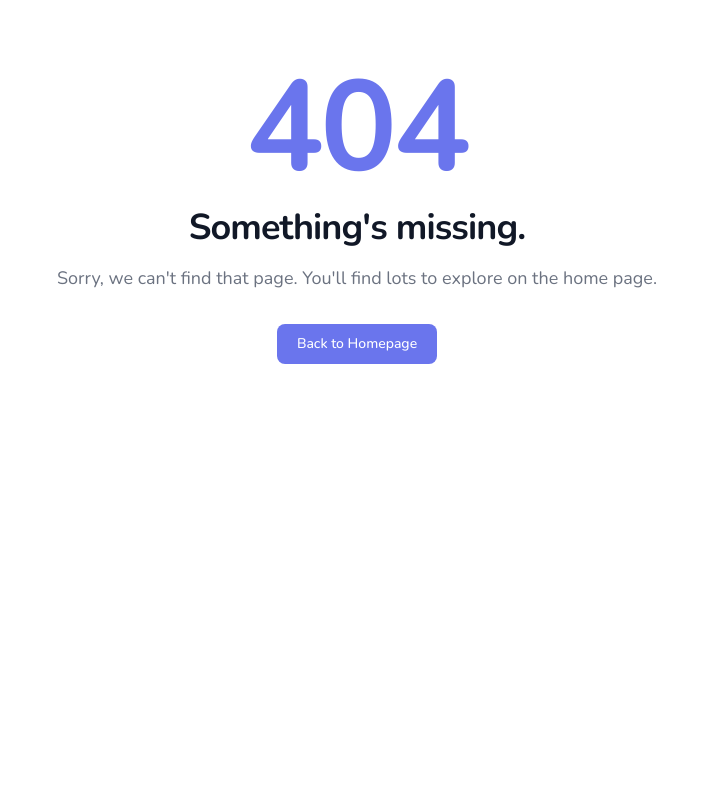
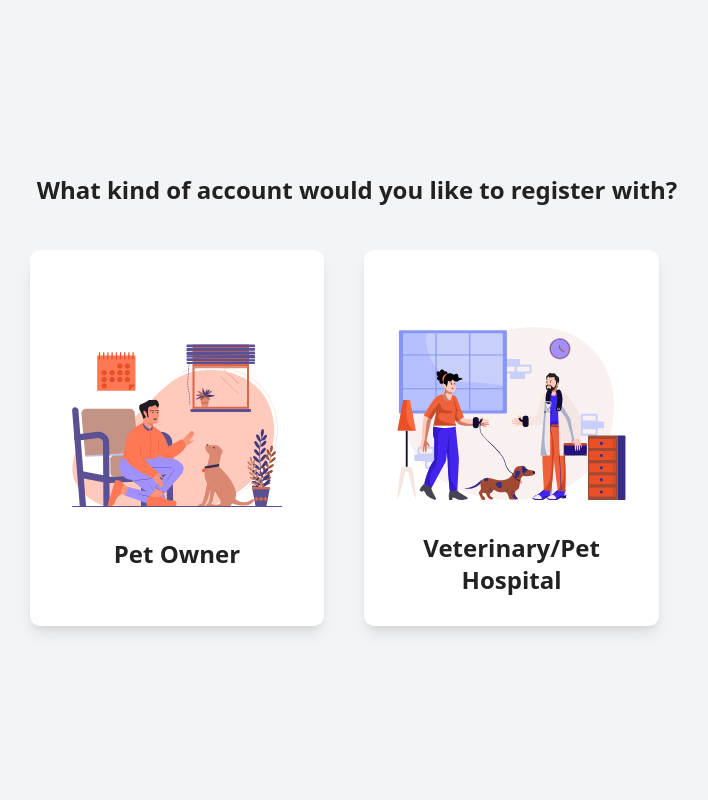
Before and after one commit to Cwjiee/pethub-frontend, a Next.js app: page /account in a window 1280 px wide. Before the commit this address had no page. Shown: the top 800 px of the page, without its empty margins (283-991 px from the left). Built offline with nearby package versions, Linux system fonts and the light colour scheme.

Commit message:
feat: add account selection page

```diff
--- /dev/null
+++ b/src/pages/account.jsx
@@ -0,0 +1,35 @@
+import Pet from "../../public/svg/pet-owner.svg"
+import Vet from "../../public/svg/vet.svg"
+import Image from "next/image"
+
+export default function Account() {
+  return (
+    <>
+      <div className="h-screen m-auto flex justify-center items-center">
+        <div className="w-full h-full flex flex-col justify-center items-center text-[#222] text-center text-2xl font-semibold gap-11">
+          <div>What kind of account would you like to register with?</div>
+          <div className="flex flex-row gap-10">
+            <div
+              className="w-[45%] py-14 bg-white rounded-[10px] flex flex-col justify-center items-center cursor-pointer shadow-[0px_4px_6px_-2px_rgba(0,0,0,0.05),0px_10px_15px_-3px_rgba(0,0,0,0.10)] active:shadow-[0_0_10px_0_rgba(0,0,0,0.3),0_0_15_0_rgba(0,0,0,0.5)]">
+              <Image src={Pet} alt="pet owner" />
+              <div>Pet Owner</div>
+            </div>
+            <div
+              className="w-[45%] px-4 pt-4 bg-white rounded-[10px] flex flex-col justify-center items-center cursor-pointer shadow-[0px_4px_6px_-2px_rgba(0,0,0,0.05),0px_10px_15px_-3px_rgba(0,0,0,0.10)] active:shadow-[0_0_10px_0_rgba(0,0,0,0.3),0_0_15_0_rgba(0,0,0,0.5)]">
+              <Image className="py-8" src={Vet} alt="vet" />
+              <div>Veterinary/Pet Hospital</div>
+            </div>
+          </div>
+        </div>
+      </div>
+    </>
+  )
+}
+
+Account.getLayout = function getLayout(page) {
+  return (
+    <main>
+      {page}
+    </main>
+  )
+}
```
